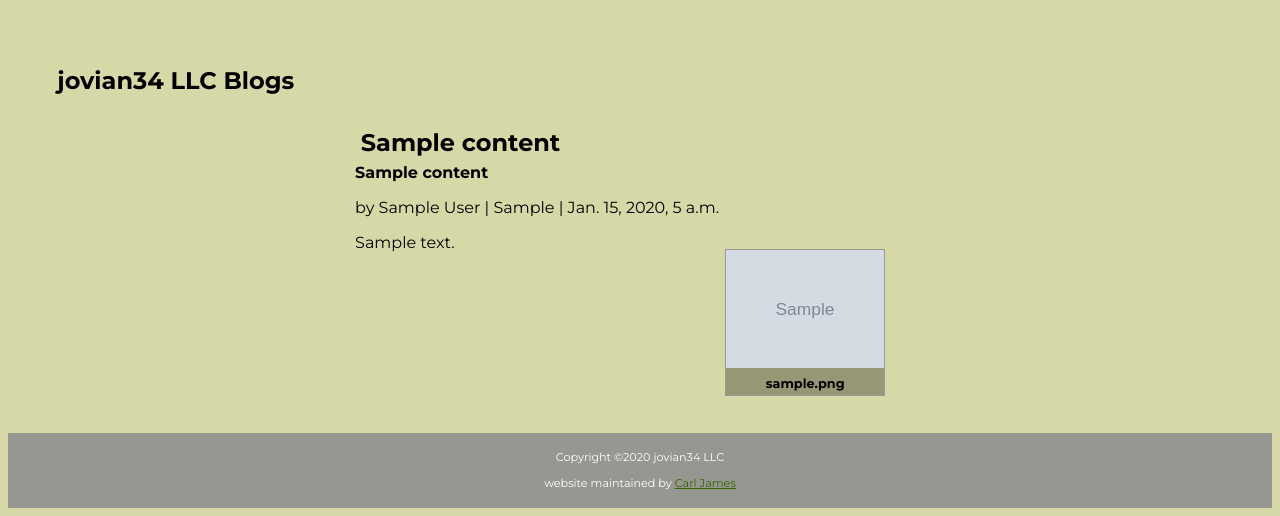
After one commit to jovian34/j34web_django, a Django app: a page that uses j34main/templates/base.html in a window 1280 px wide. The commit adds this page. Shown: the part 1181-1697 px from the top of the page. Run offline with Django 3.2, Linux system fonts and the light colour scheme; tables that the repository leaves empty hold one stand-in row (values such as "Sample post"); grey boxes marked "Sample" are stand-in pictures; parts of the project's set-up code (start-up, migrations or seed data) failed here and were passed over.

Commit message:
blog logic functional

```diff
--- a/j34main/templates/base.html
+++ b/j34main/templates/base.html
@@ -4,7 +4,6 @@
   <head>
     <meta charset="utf-8">
     <title>{% block title %}{% endblock %}</title>
-    <link rel="preconnect" href="https://fonts.gstatic.com">
     <link rel="preconnect" href="https://fonts.gstatic.com">
     <link href="https://fonts.googleapis.com/css2?family=Montserrat:wght@300;400;500;600;700&display=swap"
           rel="stylesheet">
--- /dev/null
+++ b/j34main/templates/j34main/blog.html
@@ -0,0 +1,30 @@
+{% extends "base.html" %}
+
+{% block title %}jovian34 LLC{% endblock %}
+
+{% block content %}
+
+    <div class="column-12">
+        <h1>jovian34 LLC Blogs</h1>
+    </div>
+
+    <div class="column-3"></div>
+
+    <div class="column-6">
+        <h1>{{ article.title }}</h1>
+        <h2>{{ article.sub_title }}</h2>
+        <p>by {{ article.author }} | {{ article.location }} | {{ article.pub_date }}</p>
+        <figure class="col6">
+            <img src="{{ article.featured_image }}">
+            <figcaption>{{ article.image_caption }}</figcaption>
+        </figure>
+
+        {% autoescape off %}
+        {{ article.content }}
+        {% endautoescape %}
+    </div>
+
+   <div class="column-3"></div>
+
+
+{% endblock %}
--- a/j34main/templates/j34main/index.html
+++ b/j34main/templates/j34main/index.html
@@ -21,6 +21,7 @@
             {% autoescape off %}
             {{ article.teaser }}
             {% endautoescape %}
+            <p>... for more <a href="{% url 'blog' article.pk %}">click here</a></p>
         </div>
 
     {% endfor %}
--- a/j34main/urls.py
+++ b/j34main/urls.py
@@ -4,4 +4,5 @@ from . import views
 
 urlpatterns = [
     path('', views.index, name='index'),
+    path(f'blog/<int:blog_id>/', views.blog, name='blog'),
 ]
--- a/j34main/views.py
+++ b/j34main/views.py
@@ -1,10 +1,6 @@
-from django.shortcuts import render
+from django.shortcuts import get_object_or_404, render
 
 from .models import Content
-
-
-def split_paras(articles):
-    pass
 
 
 def index(request):
@@ -13,3 +9,11 @@ def index(request):
         'articles': articles,
     }
     return render(request, 'j34main/index.html', context)
+
+
+def blog(request, blog_id):
+    article = get_object_or_404(Content, pk=blog_id)
+    context = {
+        'article': article,
+    }
+    return render(request, 'j34main/blog.html', context)
```
